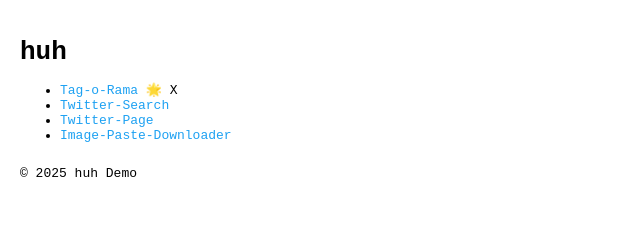
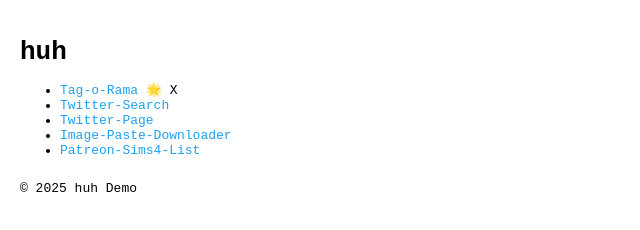
Before and after one commit to yinhanggao/GitHubPage, a plain HTML site: page index.html in a window 1280 px wide. Shown: the whole page, without its empty margins (0-640 px from the left). Drawn offline with Linux system fonts and the light colour scheme.

Commit message:
20251013200717

```diff
--- a/index.html
+++ b/index.html
@@ -19,6 +19,7 @@
         <li><a href="Twitter-Search.html">Twitter-Search</a></li>
         <li><a href="Twitter-Page.html">Twitter-Page</a></li>
         <li><a href="Image-Paste-Downloader.html">Image-Paste-Downloader</a></li>
+        <li><a href="Patreon-Sims4-List.html">Patreon-Sims4-List</a></li>
     </ul>
 </nav>
 <footer>© 2025 huh Demo</footer>
```
